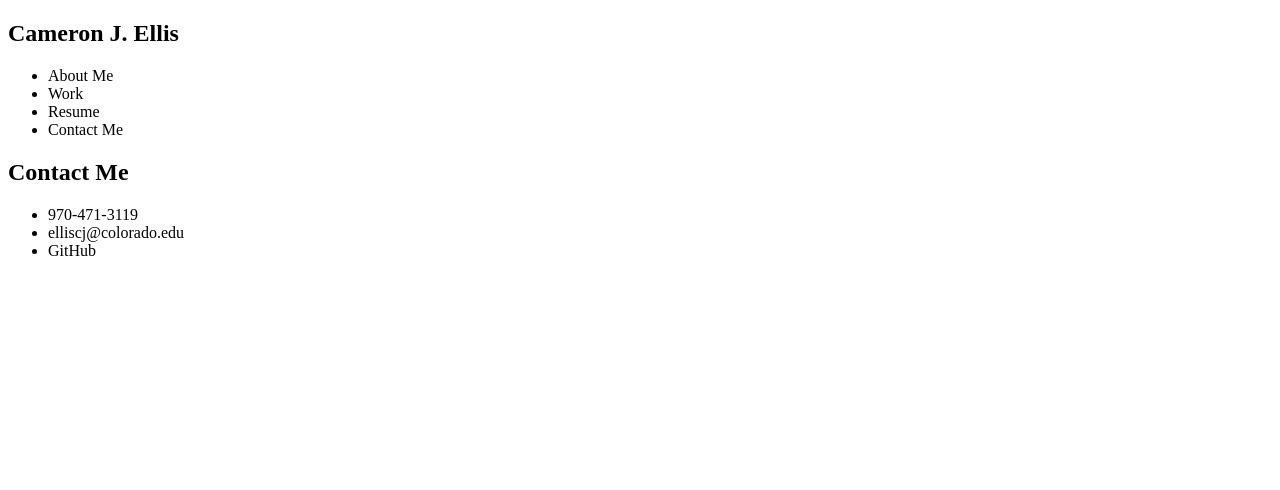
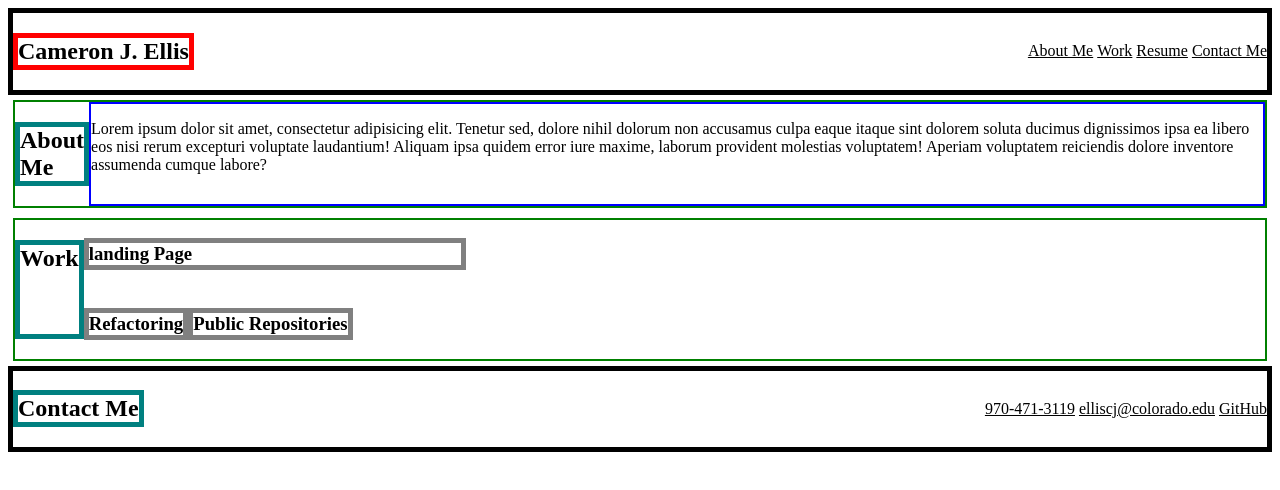
Before and after one commit to elliscj/hw2-portfolio, a plain HTML site: page index.html in a window 1280 px wide. Drawn offline with Linux system fonts and the light colour scheme.

Commit message:
added content to html and borders to css for visual reference

```diff
--- a/assets/css/stylesheet.css
+++ b/assets/css/stylesheet.css
@@ -0,0 +1,71 @@
+* {
+  box-sizing: border-box;
+}
+
+body {
+  display: flex;
+  flex-direction: column;
+}
+
+nav {
+  border: 5px solid black;
+  display: flex;
+  align-items: center;
+}
+
+h1 {
+  border: 5px solid red;
+}
+
+h2 {
+  border: 5px solid teal;
+}
+
+h3 {
+  border: 5px solid grey;
+}
+
+.container {
+  display: flex;
+  border: 2px solid green;
+  margin: 5px;
+}
+
+.work {
+  display: flex;
+  flex-wrap: wrap;
+}
+
+#proj1 {
+  flex-grow: 2;
+  width: 100%;
+}
+
+#proj2 #proj3 {
+  flex-grow: 1;
+  width: 50%;
+}
+
+footer {
+  display: flex;
+  border: 5px solid black;
+  justify-content: space-between;
+  align-items: center;
+}
+
+li {
+  list-style: none;
+  display: inline;
+}
+
+nav {
+  justify-content: space-between;
+}
+
+#about-me {
+  border: 2px solid blue;
+}
+
+li {
+  text-decoration: underline;
+}
--- a/index.html
+++ b/index.html
@@ -10,19 +10,36 @@
   <body>
     <nav>
       <h1>Cameron J. Ellis</h1>
-      <ul>
+      <ul class="navbar">
         <li>About Me</li>
         <li>Work</li>
         <li>Resume</li>
         <li>Contact Me</li>
       </ul>
     </nav>
+
+    <section class="container">
+      <h2>About Me</h2>
+      <article id="about-me">
+        <p>
+          Lorem ipsum dolor sit amet, consectetur adipisicing elit. Tenetur sed,
+          dolore nihil dolorum non accusamus culpa eaque itaque sint dolorem
+          soluta ducimus dignissimos ipsa ea libero eos nisi rerum excepturi
+          voluptate laudantium! Aliquam ipsa quidem error iure maxime, laborum
+          provident molestias voluptatem! Aperiam voluptatem reiciendis dolore
+          inventore assumenda cumque labore?
+        </p>
+      </article>
+    </section>
     <section>
-      <section></section>
-      <section></section>
-      <section></section>
-      <section></section>
-      <section></section>
+      <section class="container">
+        <h2>Work</h2>
+        <section class="work">
+          <h3 id="proj1">landing Page</h3>
+          <h3 id="proj2">Refactoring</h3>
+          <h3 id="proj3">Public Repositories</h3>
+        </section>
+      </section>
     </section>
     <footer>
       <h2>Contact Me</h2>
```
